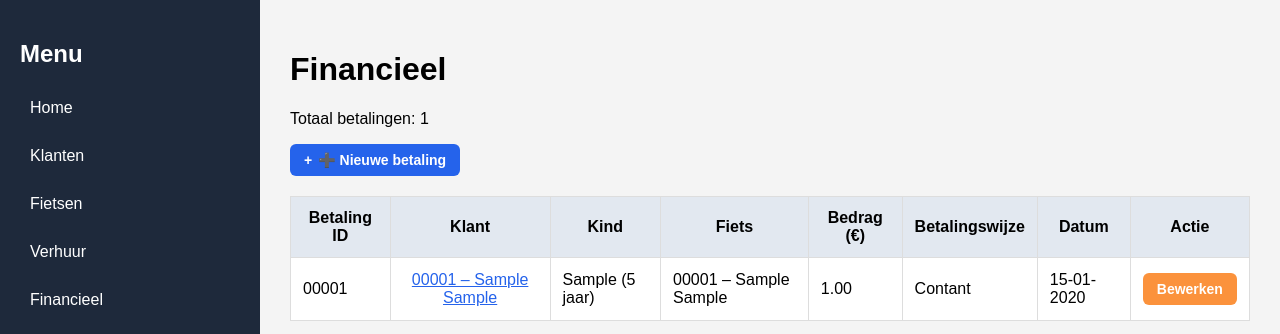
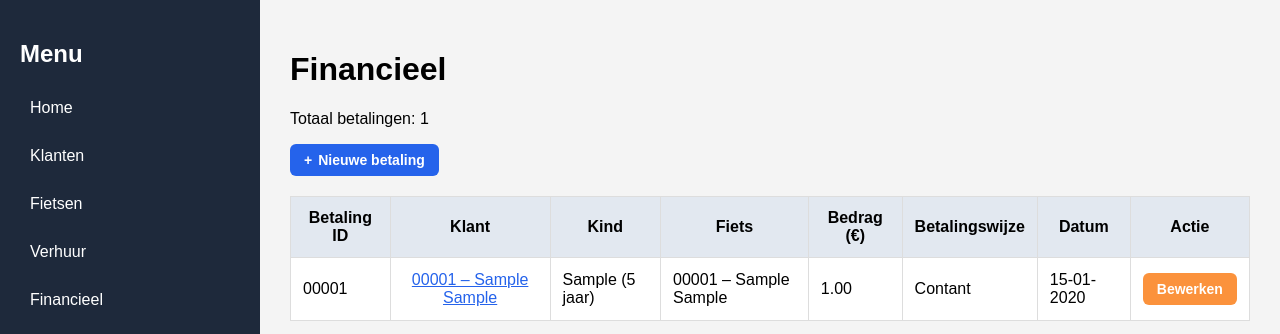
Before and after one commit to A-D-DBS-application/web-application-2025-group-35, a Flask app: template app/templates/financieel.html in a window 1280 px wide. Shown: the top 334 px of the page. Run offline with Flask 3, Linux system fonts and the light colour scheme; tables that the repository leaves empty hold one stand-in row (values such as "Sample post"); the template is opened without the code that fills it: values that come from a table or form of the project are taken from there, most other values are stand-ins (such as "Sample title", 1, 10 or a date in 2020).

Commit message:
+ weggedaab

```diff
--- a/app/templates/financieel.html
+++ b/app/templates/financieel.html
@@ -6,7 +6,7 @@
 <h1>Financieel</h1>
 <p class="count-text">Totaal betalingen: {{ betalingen|length }}</p>
 
-<button class="add-button" onclick="openAddBetalingPopup()">➕ Nieuwe betaling</button>
+<button class="add-button" onclick="openAddBetalingPopup()"> Nieuwe betaling</button>
 
 <table>
   <thead>
```
